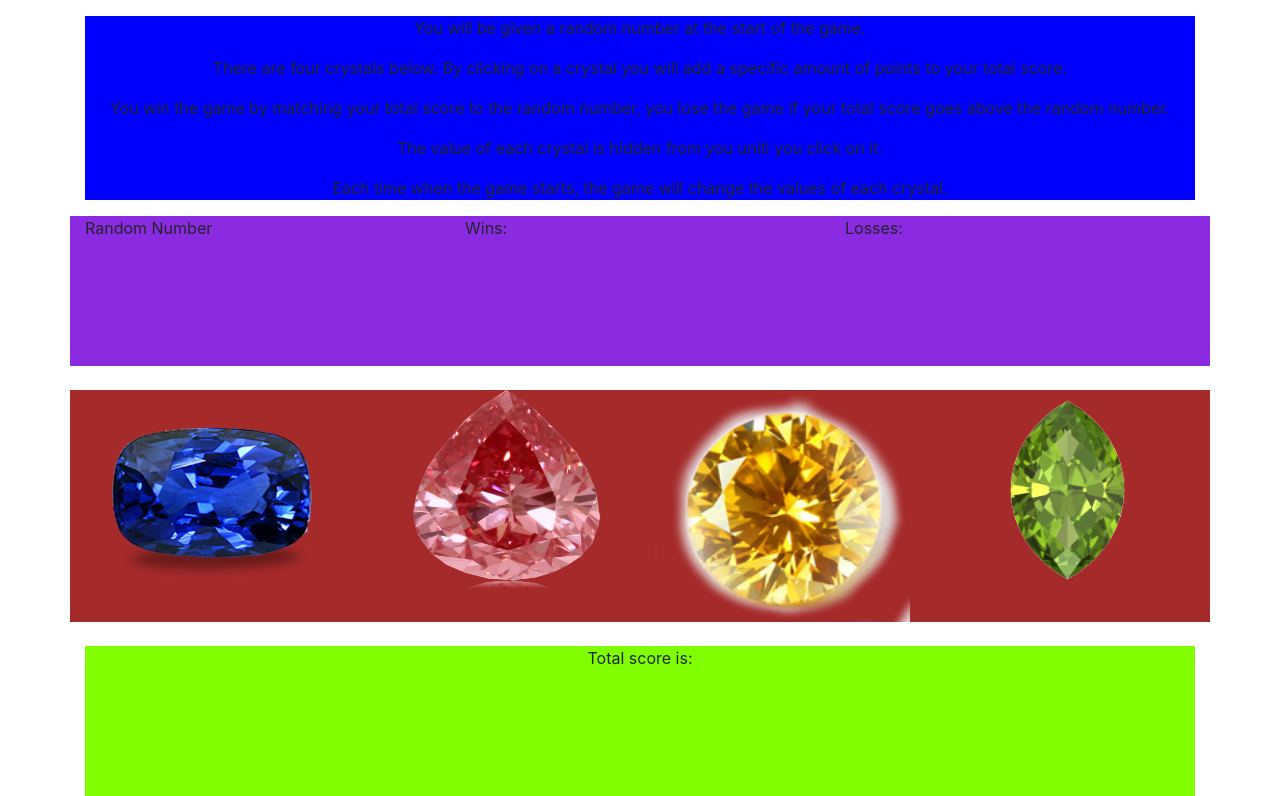
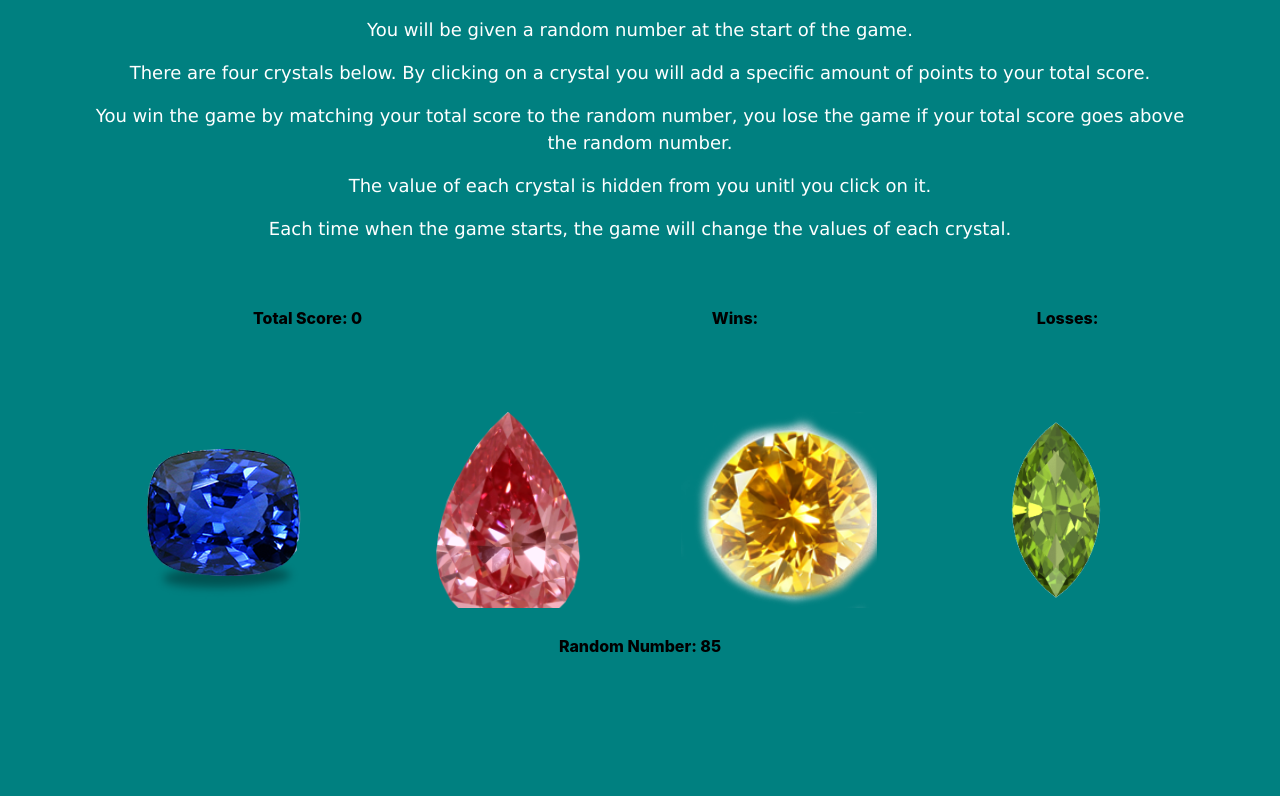
Before and after one commit to victoria517/unit-4-game, a plain HTML site: page index.html in a window 1280 px wide. Shown: the part 131-927 px from the top of the page. Drawn offline with nearby package versions, Linux system fonts and the light colour scheme.

Commit message:
final draft with animation

```diff
--- a/assets/css/style.css
+++ b/assets/css/style.css
@@ -3,37 +3,66 @@
 }
 
 body {
-    background-color: white;
+    background-color: teal;
 }
 
 .display-1 {
     background-color: black;
-    color: salmon;
+    color: bisque;
     text-align: center;
+    font-family: Arial, Helvetica, sans-serif;
 }
 
-#instructions {
-    background-color: blue;
-}
-
-.row {
-    background-color: white;
+.col-3 {
+    text-align: center;
+    color: black;
+    font-weight: 800;
 }
 
 .col-4 {
-    background-color: blueviolet;
-    height: 150px;
+    color: black;
+    height: 80px;
+    text-align: center;
+    font-weight: 800;
+}
+.col-5 {
+    text-align: center;
+    color: black;
+    font-weight: 800;
 }
 
-.col-3 {
-    background-color: brown;
+.crystal {
+    height: 200px;
+    width: 200px;
+    border: solid 2px teal;
+    padding: 10px;
 }
 
-#total {
-    background-color: chartreuse;
+.crystals {
+    display: flex;
+    justify-content: space-around;
+    align-items: center;
+}
+
+#ranN {
+    text-align: center;
     height: 150px;
+    color: black;
+    font-weight: 800;
 }
 
 p {
     text-align: center;
+    color: #ffffff;
+    font-family: 'Lucida Sans', 'Lucida Sans Regular', 'Lucida Grande', 'Lucida Sans Unicode', Geneva, Verdana, sans-serif;
+    font-size: large;
 }
+
+/* .surprise {
+    height: 300px;
+    border: solid black 5px;
+    position: absolute;
+    margin: 0 auto;
+    background-color: #ffffff;
+    display: none;
+} */
--- a/assets/javascript/game.js
+++ b/assets/javascript/game.js
@@ -1,20 +1,83 @@
-$(document).ready(function() {
 
 
-var randomNum;
-var numberArray = [];
-var losses;
-var wins;
+var losses = 0;
+var wins = 0;
+var previous = 0;
+
+
+var startGame = function(){
+
+        $(".crystals").empty();
+
+        var images = [
+        "assets/images/blue.png",
+        "assets/images/Gem-PNG-Picture.png",
+        "assets/images/smallyellow.png",
+        "assets/images/green.png"];
+
+        random_result = Math.floor(Math.random() * 101 ) + 19;
+
+        $("#ranN").html('Random Number: ' + random_result);
 
         for(var i = 0; i < 4; i++){
-    var random = Math.floor(Math.random() * 12);
-    console.log(random);
+        var random = Math.floor(Math.random() * 11) + 1;
 
-    var crystal = $("img");
+        var crystal = $("<div>");
             crystal.attr({
                 "class": 'crystal',
                 "data-random": random
         });
-// $(".crystals").append(crystal);
+
+        crystal.css({
+            "background-image":"url('" + images[i] + "')",
+            "background-size":"cover"
+        })
+
+        $(".crystals").append(crystal);
     }
+
+    $(".col-5").html("Total Score: " + previous);
+};
+
+    $(document).click(function(){
+      $(".col-5").animate({fontSize: '3em'}, "slow");
+      $(".col-5").animate({fontSize: '1em'}, "slow");
 })
+
+    $(document).click(function(){
+        $("#ranN").animate({fontSize: '3em'}, "slow");
+    })
+
+startGame();
+
+$(document).on('click', ".crystal", function() {
+    var num = parseInt($(this).attr('data-random'));
+
+    previous += num;
+
+    $(".col-5").html("Total Score: " + previous);
+
+    $("#ranN").html('Random Number: ' + random_result);
+
+    if(previous > random_result) {
+        alert("You Lost!");
+        losses++;
+        previous = 0;
+        $(".col-3").html("Losses: " + losses);
+        $(".col-3").animate({fontSize: '3em'}, "slow");
+        $(".col-3").animate({fontSize: '1em'}, "slow");
+        $("#ranN").animate({fontSize: '1em'}, "slow");
+        startGame();
+    }
+    else if(previous === random_result) {
+        alert("You Win!");
+        wins++;
+        $(".col-4").html("Wins: " + wins);
+        $(".col-4").animate({fontSize: '3em'}, "slow");
+        $(".col-4").animate({fontSize: '1em'}, "slow");
+        $("#ranN").animate({fontSize: '1em'}, "slow");
+        previous = 0;
+        startGame();
+    };
+
+})
--- a/index.html
+++ b/index.html
@@ -1,5 +1,6 @@
 <!DOCTYPE html>
 <html lang="en">
+
 <head>
     <meta charset="UTF-8">
     <meta name="viewport" content="width=device-width, initial-scale=1.0">
@@ -17,6 +18,8 @@
 
     <br>
 
+    <!-- <div class="surprise">You Matched the Random Number!</div> -->
+
     <div class="container">
 
         <div id="instructions">
@@ -27,36 +30,27 @@
             <p>Each time when the game starts, the game will change the values of each crystal.</p>
         </div>
 
+        <br>
+        <br>
+
         <div class="row">
-            <div class="col-4">Random Number</div>
+            <div class="col-5">Total score is:</div>
             <div class="col-4">Wins:</div>
-            <div class="col-4">Losses:</div>
+            <div class="col-3">Losses:</div>
         </div>
 
         <br>
 
-            <div class="row">
-                <div class="col-3">
-                    <img src="assets\images\blue.png" alt="blue" style="width:100%" height="200px">
-                </div>
-                <div class="col-3">
-                    <img src="assets\images\Gem-PNG-Picture.png" alt="red" style="width:100%" height="200px">
-                </div>
-                <div class="col-3">
-                    <img src="assets\images\smallyellow.png" alt=yellow style="width:100%">
-                </div>
-                <div class="col-3">
-                    <img src="assets\images\green.png" alt=green style="width:100%" height="200px">
-                </div>
+            <div class="crystals">
             </div>
 
         <br>
 
-        <div id="total">
-            <p>Total score is:</p>
+        <div id="ranN">
+            <p>Random Number:</p>
         </div>
+
     </div>
-
 
     <script src="assets\javascript\game.js"></script>
 
```
Lines whose indentation alone changed are shown as unchanged.
